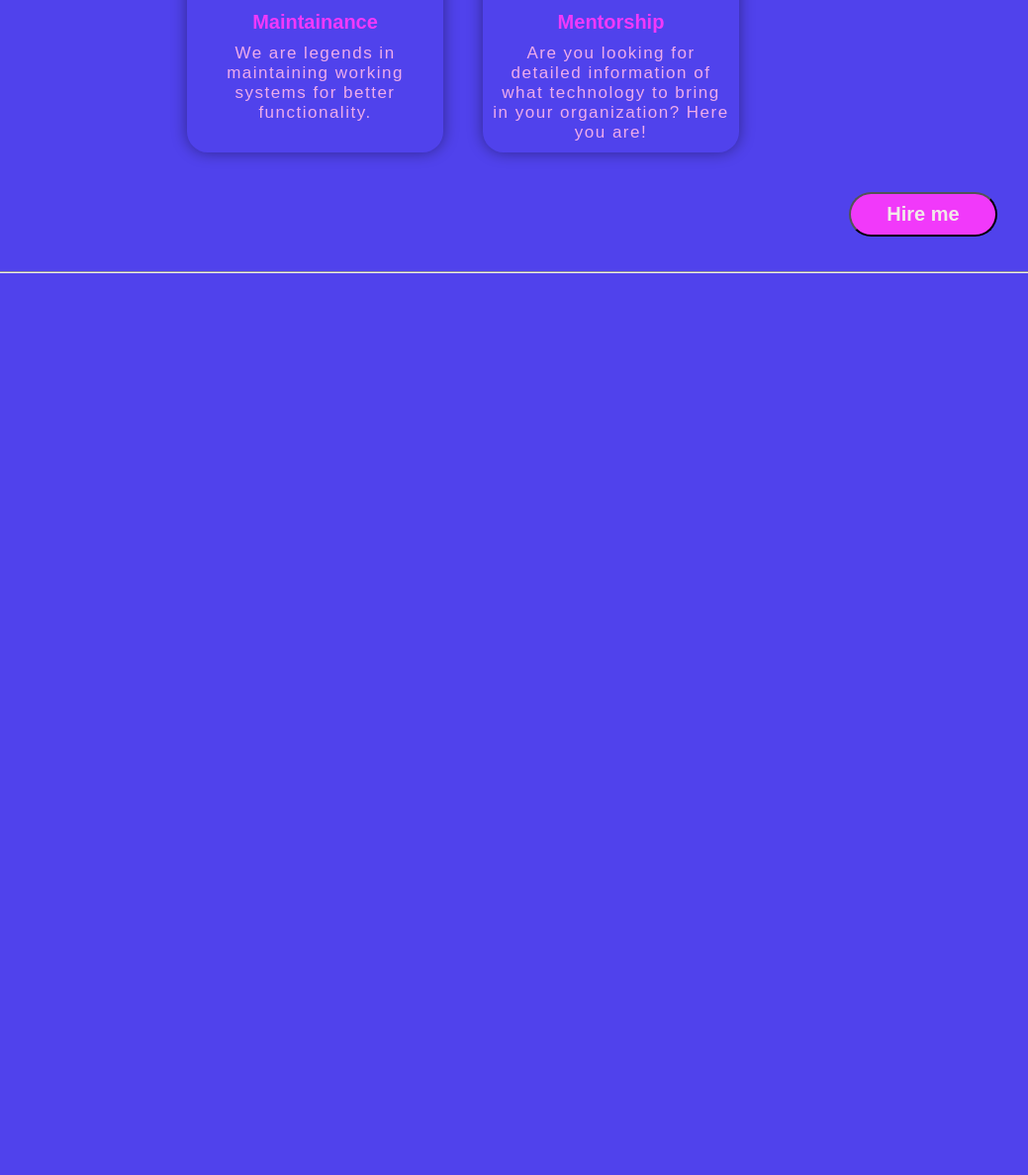
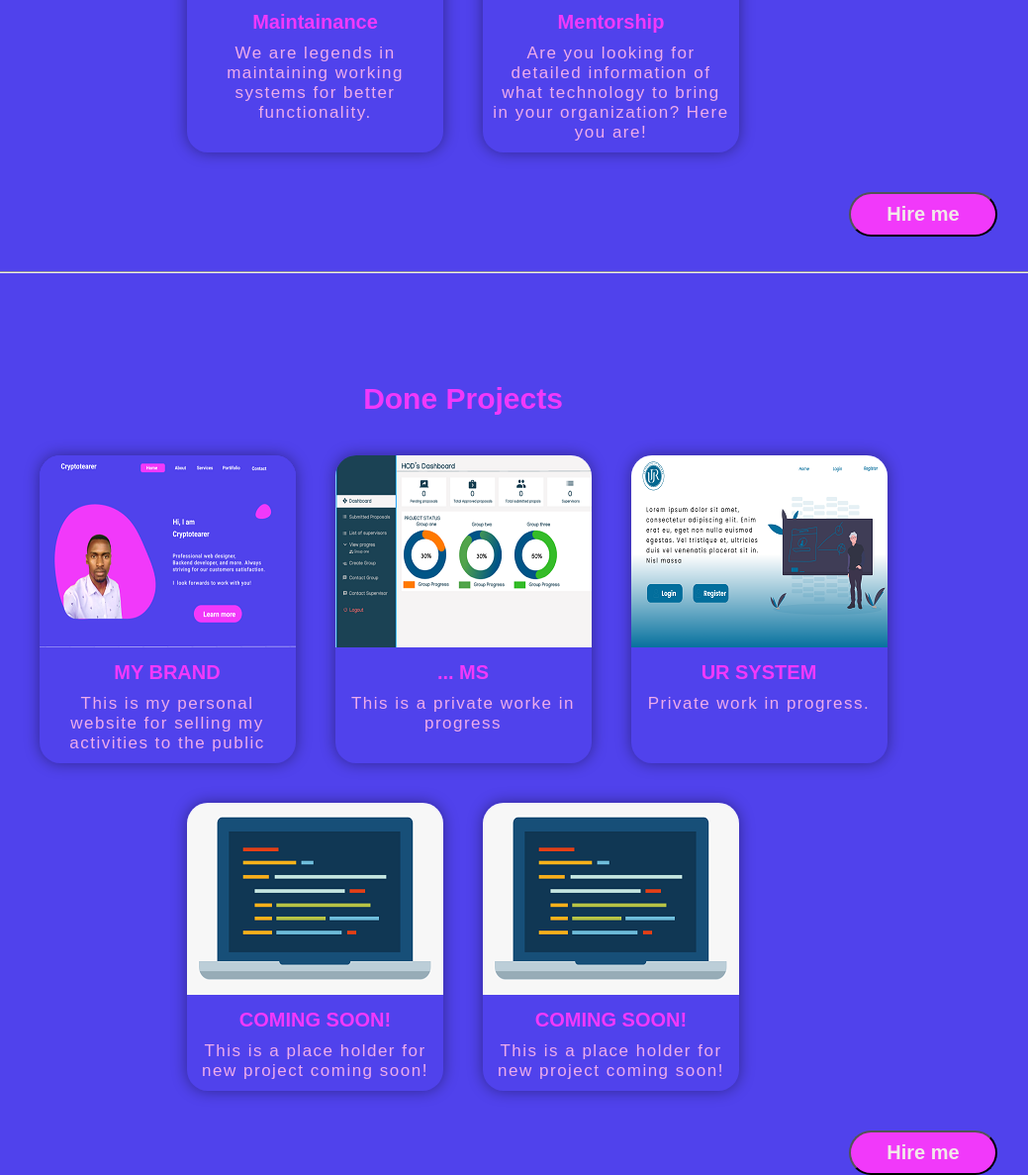
Before and after one commit to nirifabien1234/Andela_MY-BRAND, a plain HTML site: page Html/index.html in a window 1280 px wide. Shown: the part 2531-3718 px from the top of the page at 99% size, without its empty margins (172-1211 px from the left). Before the commit the page ends 2807 px from the top, so only its background shows below. Drawn offline with Linux system fonts and the light colour scheme.

Commit message:
Added done projects page

```diff
--- a/CSS/main.css
+++ b/CSS/main.css
@@ -306,6 +306,7 @@
         align-self: normal;
 
 
+
     }
     .card>h4{
         color: var(--seconary);
@@ -332,3 +333,12 @@
         border-radius: 21px 21px 0 0;
 
     }
+    .card a{
+        color: var(--seconary);
+    }
+    .card a:hover{
+        color: var(--teritiary_white);
+        background-color: var(--seconary);
+        padding: 4px;
+        border-radius: 5px;
+    }
--- a/Html/index.html
+++ b/Html/index.html
@@ -513,8 +513,54 @@
 
 <hr>
 
+<!----------SECTION FOR DONE PROJECTS---------->
+
+<div class="flex-services-container" id="portifolio">
+    <div class="services-title">
+        <h2>Done Projects</h2>
+
+    </div>
+    <div class="container-card">
+        <div class="row">
+            <div class="card">
+                <img src="../Assets/My-Brand-project1.png">
+                <h4><a href ="https://nirifabien1234.github.io/Andela_MY-BRAND/">MY BRAND</a></h4>
+                <p>This is my personal website for selling my activities to the public</p>
 
 
+            </div>
+
+            <div class="card">
+                <img src="../Assets/ur1.png">
+                <h4><a href="">... MS</a></h4>
+                <p>This is a private worke in progress</p>
+
+            </div>
+
+            <div class="card">
+                <img src="../Assets/ur21.png">
+                <h4><a href="">UR SYSTEM</a></h4>
+                <p>Private work in progress.</p>
+
+            </div>
+
+            <div class="card">
+                <img src="../Assets/building1.png">
+                <h4><a href="">COMING SOON!</a></h4>
+                <p>This is a place holder for new project coming soon!</p>
+
+            </div>
+
+            <div class="card">
+                <img src="../Assets/building1.png">
+                <h4><a href="">COMING SOON!</a></h4>
+                <p>This is a place holder for new project coming soon!</p>
+
+            </div>
+        </div>
+    </div>
+    <input class="learn_more" type="button" value="Hire me"></input>
+</div>
 
 
 
```
Also changed, not shown: Assets/My-Brand-project1.png (added), Assets/Profile-image.png (deleted), Assets/building1.png (added), Assets/maintainance.PNG (deleted), Assets/mentorship.PNG (deleted), Assets/mobile_app_dpt.PNG (deleted), Assets/ur1.png (added), Assets/ur21.png (added), Assets/web-development.png (deleted).
